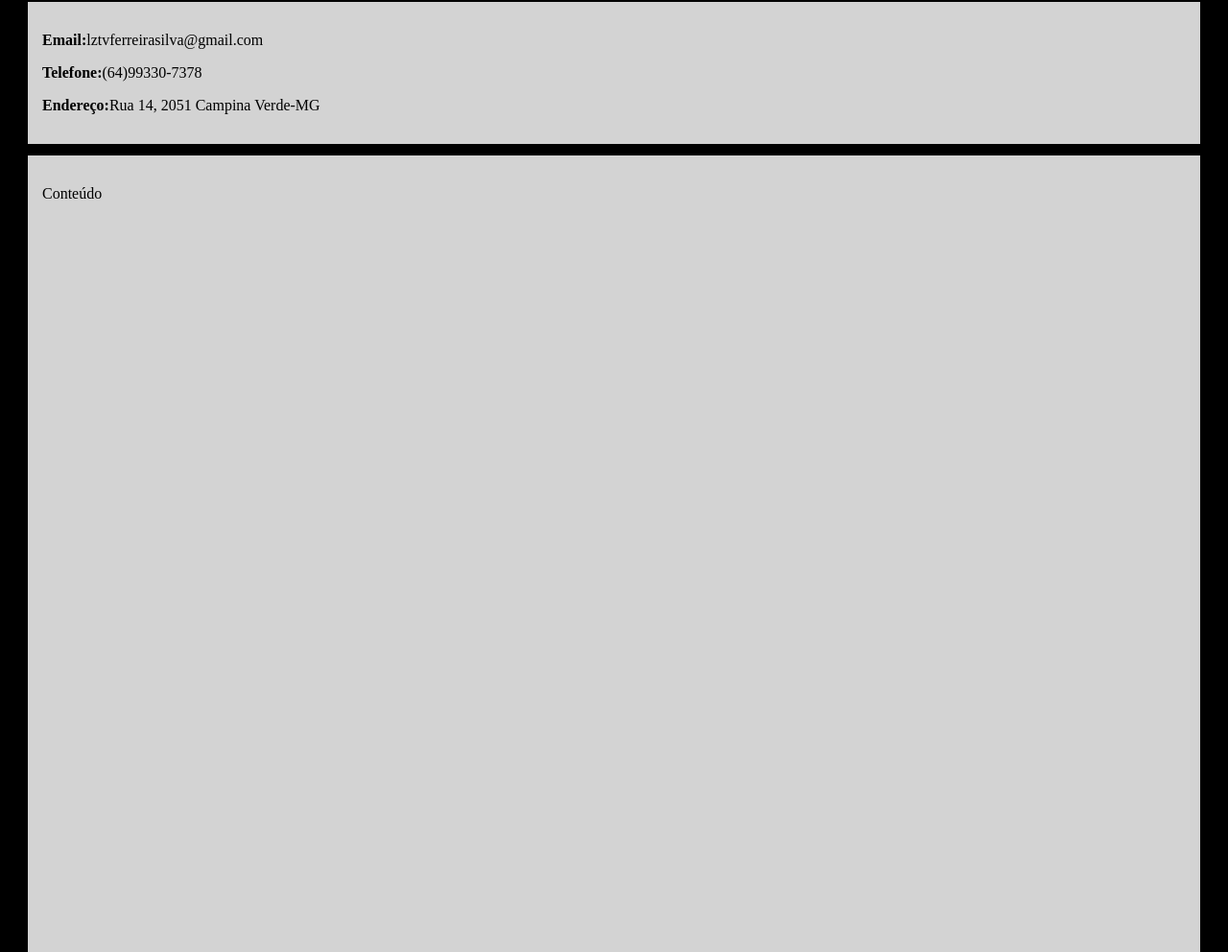
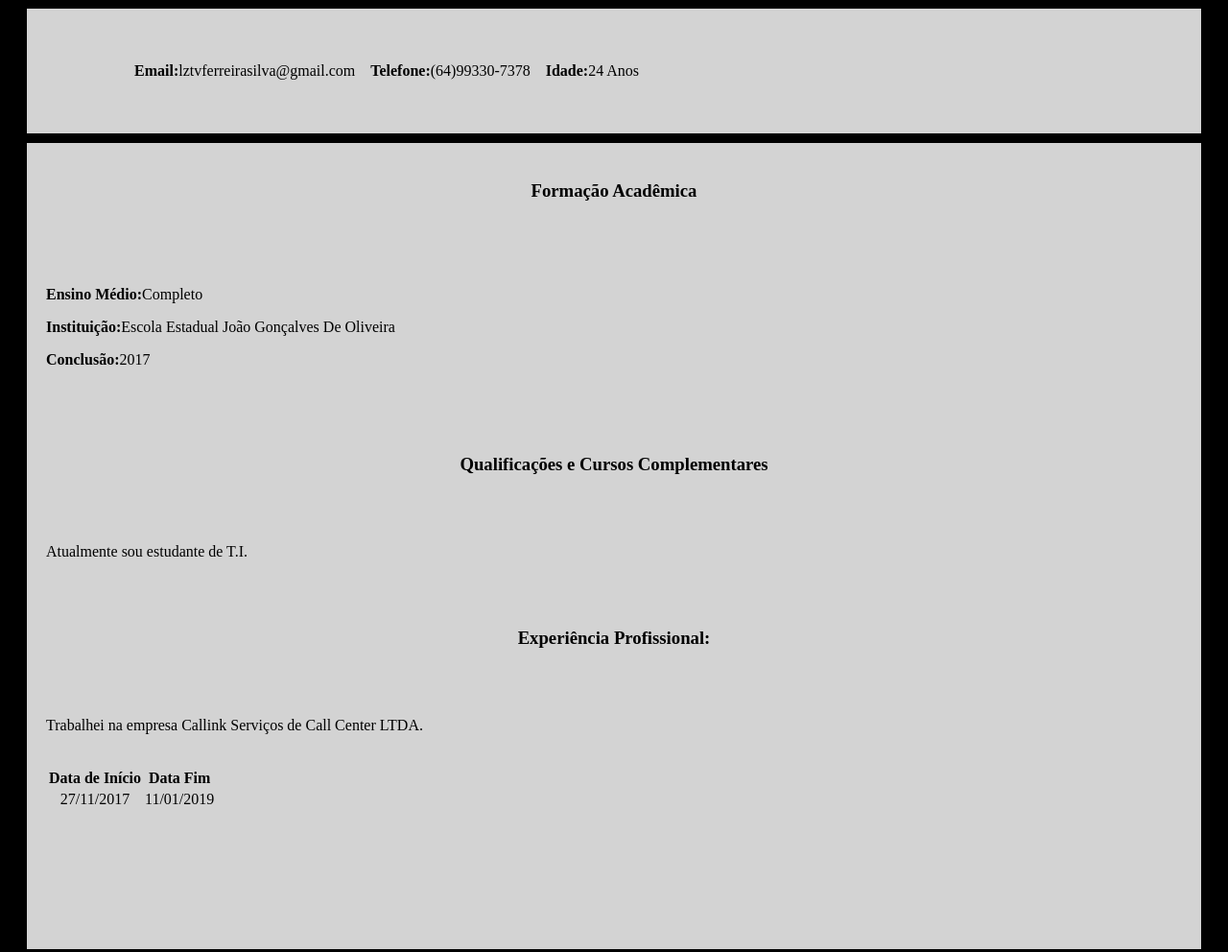
Before and after one commit to CyberAngel24/meu-curriculo, a plain HTML site: page index.html in a window 1280 px wide. Shown: the part 149-1141 px from the top of the page at 96% size. Drawn offline with Linux system fonts and the light colour scheme.

Commit message:
incluindo alteracao do projeto

```diff
--- a/index.html
+++ b/index.html
@@ -1,5 +1,6 @@
 <!DOCTYPE html>
 <html lang="pt">
+
 <head>
     <meta charset="UTF-8">
     <meta http-equiv="X-UA-Compatible" content="IE=edge">
@@ -7,6 +8,7 @@
     <link rel="stylesheet" href="style.css">
     <title>Curriculo Ottávio</title>
 </head>
+
 <body>
     <div class="container" id="template-areas">
 
@@ -15,18 +17,46 @@
         </div>
 
         <div class="menu" id="menu">
-        <p><b>Email:</b>lztvferreirasilva@gmail.com</p>
-        <p><b>Telefone:</b>(64)99330-7378</p>
-        <p><b>Endereço:</b>Rua 14, 2051 Campina Verde-MG</p>
+            <div class="conteudo-menu">
+
+                <p><b>&nbsp;&nbsp;&nbsp;&nbsp;&nbsp;&nbsp;&nbsp;&nbsp;&nbsp;&nbsp;&nbsp;&nbsp;&nbsp;&nbsp;&nbsp;&nbsp;&nbsp;&nbsp;Email:</b>lztvferreirasilva@gmail.com
+                    &nbsp; &nbsp;</p>
+                <p><b>Telefone:</b>(64)99330-7378 &nbsp; &nbsp;</p>
+                <p><b>Idade:</b>24 Anos</p>
+            </div>
         </div>
 
         <div id="content">
-        <p>Conteúdo</p>
+            <h3 style="text-align: center;">Formação Acadêmica</h3>
+           <br><br><br>
+            <p><b>Ensino Médio:</b>Completo</p>
+            <p><b>Instituição:</b>Escola Estadual João Gonçalves De Oliveira</p>
+            <p><b>Conclusão:</b>2017</p>
+
+            <br><br><br>
+            <h3 style="text-align: center;">Qualificações e Cursos Complementares</h3>
+<br><br>
+<p>Atualmente sou estudante de T.I.</p><br><br>
+
+<h3 style="text-align: center;">Experiência Profissional:</h3>
+<br><br>
+<p>Trabalhei na empresa Callink Serviços de Call Center LTDA. </p>
+<br>
+<table style="text-align: center;">
+    <tr>
+    <th>Data de Início</th>
+    <th>Data Fim</th></tr>
+    <tr>
+        <td>27/11/2017</td>
+        <td>11/01/2019</td>
+    </tr>
+</table>
         </div>
-
         <div id="footer">
             <p>Rodapé</p>
         </div>
     </div>
+
 </body>
+
 </html>
--- a/style.css
+++ b/style.css
@@ -13,6 +13,7 @@
 
 #header{
     grid-area:header;
+
 }
 
 #menu{
@@ -32,9 +33,15 @@
 
 .container div{
     background-color: lightgrey;
-    padding:15px;
-    border: 1px solid black;
+    padding:20px;
+
+
 }
  body{
     background-color: black;
  }
+
+ .conteudo-menu{
+display: inline-flex;
+
+ }
```
Lines whose indentation alone changed are shown as unchanged.
